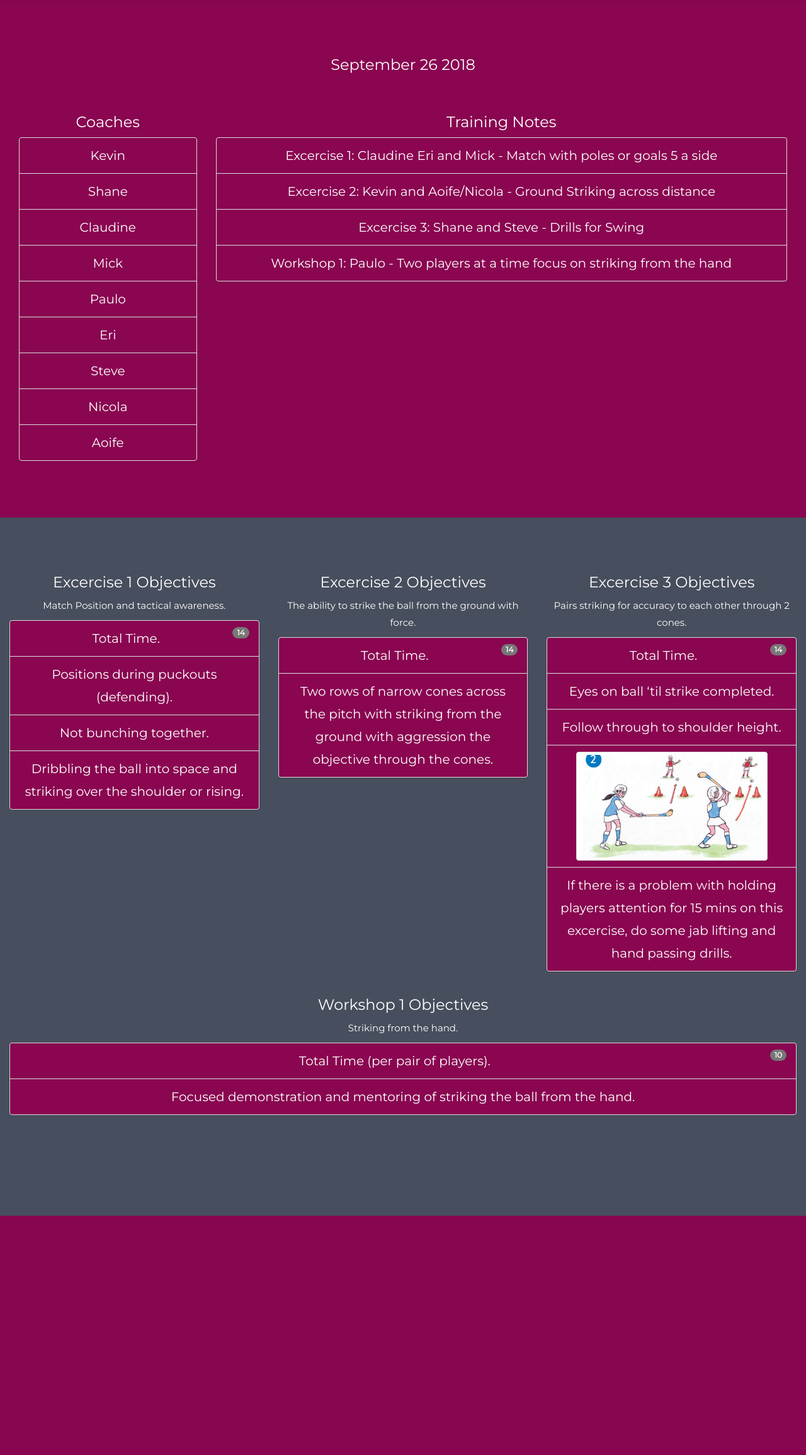
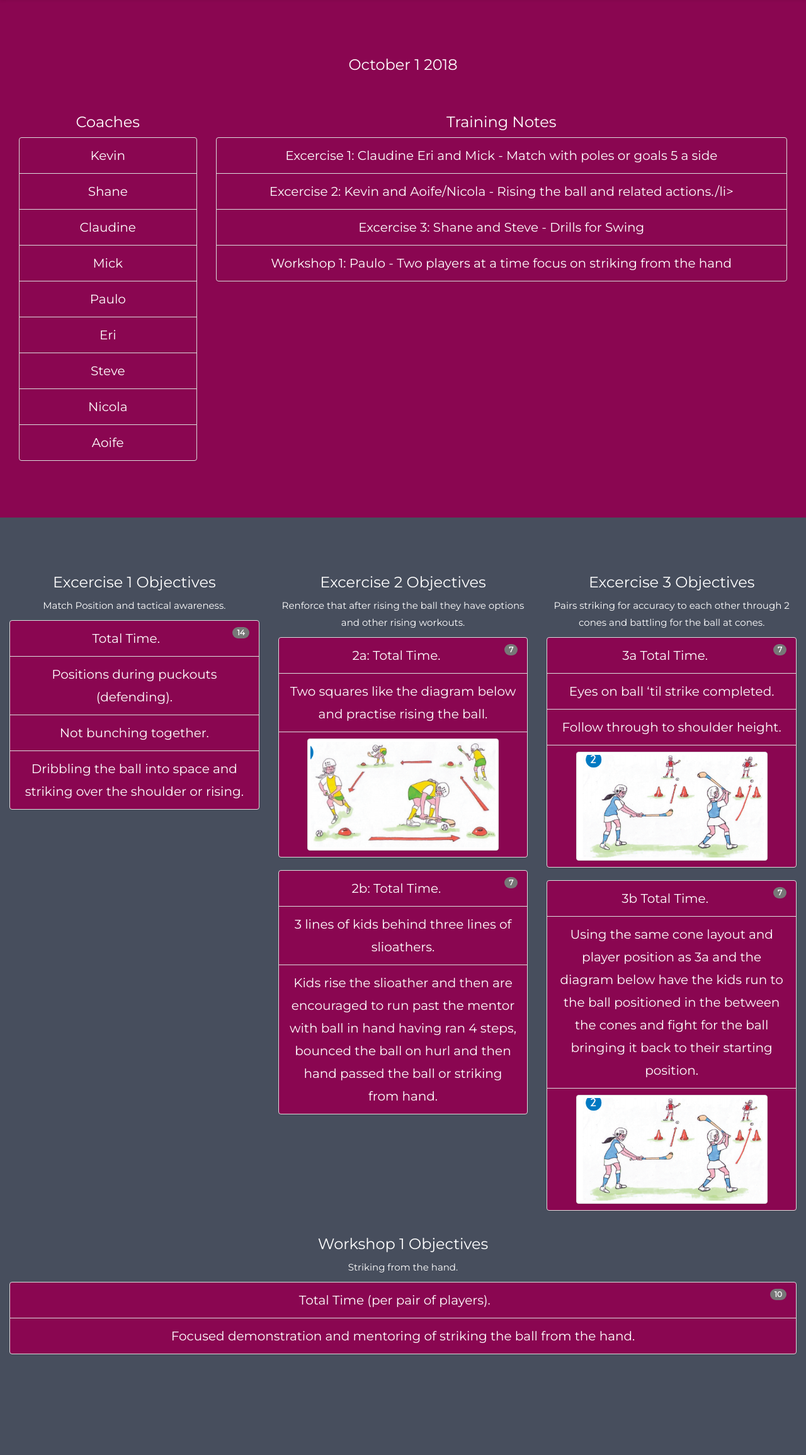
Before and after one commit to cormon1976/u8s, a Flask app: page /sample in a window 1280 px wide. Shown: the part 80-2391 px from the top of the page at 63% size. Before the commit the page ends 2011 px from the top, so only its background shows below. Run offline with Flask 2, Linux system fonts and the light colour scheme; some libraries are stand-ins or nearby versions.

Commit message:
added in notes for oct1

```diff
--- a/templates/base.html
+++ b/templates/base.html
@@ -1,9 +1,10 @@
 <!doctype html>
 <html lang="en" xmlns="http://www.w3.org/1999/html" xmlns="http://www.w3.org/1999/html">
+
 <head>
     <meta charset="UTF-8">
     <title>St Finians's Girls Under 8's Camogie Portal</title>
-        <link rel="stylesheet"  href="/static/css/style.css">
+    <link rel="stylesheet" href="/static/css/style.css">
     <link rel="stylesheet" href="https://maxcdn.bootstrapcdn.com/bootstrap/3.3.1/css/bootstrap.min.css">
     <link rel="stylesheet" href="https://maxcdn.bootstrapcdn.com/bootstrap/3.3.1/css/bootstrap-theme.min.css">
     <meta name="viewport" content="width=device-width, initial-scale=1">
@@ -23,7 +24,7 @@
                 line-height: 1.8;
                 color: #f5f6f7;
             }
-            p {font-size: 10px;}
+            p {font-size: 15px;}
             .margin {margin-bottom: 45px;}
             .bg-1 {
                 background-color: #8A0651; /* Green */
@@ -62,6 +63,10 @@
                 background-color: #8A0651; /* Green */
                 color: #ffffff;
             }
+
+            table, th, td {
+            text-align: center;
+                }
             </style>
 </head>
 
@@ -74,12 +79,12 @@
                 <span class="icon-bar"></span>
                 <span class="icon-bar"></span>
             </button>
-      <a class="navbar-brand" href="#">ST FINIAN U9 CAMOGIE PORTAL</a>
+            <a class="navbar-brand" href="/">ST FINIAN U9 CAMOGIE PORTAL</a>
         </div>
         <div class="collapse navbar-collapse" id="myNavbar">
             <ul class="nav navbar-nav navbar-right">
-        <li><a href="sample">TRAINING</a></li>
-        <li><a href="links">LINKS</a></li>
+                <li><a href="#training">TRAINING</a></li>
+                <li><a href="#links">LINKS</a></li>
                 <li><a href="#schedule">SCHEDULE</a></li>
             </ul>
         </div>
@@ -91,9 +96,10 @@
 {% endblock %}
 
 
- <script src ="http://code.jquery.com/jquery-2.1.3.min.js"></script>
+<script src="http://code.jquery.com/jquery-2.1.3.min.js"></script>
 <!-- Latest compiled and minified JavaScript -->
 <script src="https://maxcdn.bootstrapcdn.com/bootstrap/3.3.1/js/bootstrap.min.js"></script>
 
 </body>
+
 </html>
--- a/templates/training_plans/sample.html
+++ b/templates/training_plans/sample.html
@@ -4,6 +4,7 @@
 
 <!DOCTYPE html>
 <html lang="en">
+
 <head>
     <!-- Theme Made By www.w3schools.com - No Copyright -->
     <title>Bootstrap Theme Simply Me</title>
@@ -23,28 +24,44 @@
             line-height: 1.8;
             color: #f5f6f7;
         }
-  p {font-size: 15px;}
-  .margin {margin-bottom: 45px;}
+
+        p {
+            font-size: 15px;
+        }
+
+        .margin {
+            margin-bottom: 45px;
+        }
+
         .bg-1 {
-      background-color: #8A0651; /* Green */
+            background-color: #8A0651;
+            /* Green */
             color: #ffffff;
         }
+
         .bg-2 {
-      background-color: #474e5d; /* Dark Blue */
+            background-color: #474e5d;
+            /* Dark Blue */
             color: #ffffff;
         }
+
         .bg-3 {
-      background-color: #ffffff; /* White */
+            background-color: #ffffff;
+            /* White */
             color: #555555;
         }
+
         .bg-4 {
-      background-color: #2f2f2f; /* Black Gray */
+            background-color: #2f2f2f;
+            /* Black Gray */
             color: #fff;
         }
+
         .container-fluid {
             padding-top: 70px;
             padding-bottom: 70px;
         }
+
         .navbar {
             padding-top: 15px;
             padding-bottom: 15px;
@@ -54,22 +71,25 @@
             font-size: 12px;
             letter-spacing: 5px;
         }
-  .navbar-nav  li a:hover {
+
+        .navbar-nav li a:hover {
             color: #1abc9c !important;
         }
 
         .list-group-item {
-      background-color: #8A0651; /* Green */
+            background-color: #8A0651;
+            /* Green */
             color: #ffffff;
         }
     </style>
 </head>
+
 <body>
 
 
     <!-- First Container -->
     <div class="container-fluid bg-1 text-center">
-  <h3 class="margin">September 26 2018</h3>
+        <h3 class="margin">October 1  2018</h3>
         <div class="col-lg-3">
             <h3>Coaches</h3>
             <ul class="list-group">
@@ -87,10 +107,10 @@
         <div class="col-lg-9">
             <h3>Training Notes</h3>
             <ul class="list-group">
-                <li class="list-group-item">Excercise 1:  Claudine Eri and Mick - Match with poles or goals 5 a side</li>
-                <li class="list-group-item">Excercise 2:  Kevin and Aoife/Nicola - Ground Striking across distance</li>
-                <li class="list-group-item">Excercise 3:  Shane and Steve - Drills for Swing</li>
-                <li class="list-group-item">Workshop 1:   Paulo - Two players at a time focus on striking from the hand</li>
+                <li class="list-group-item">Excercise 1: Claudine Eri and Mick - Match with poles or goals 5 a side</li>
+                <li class="list-group-item">Excercise 2: Kevin and Aoife/Nicola - Rising the ball and related actions./li>
+                <li class="list-group-item">Excercise 3: Shane and Steve - Drills for Swing</li>
+                <li class="list-group-item">Workshop 1: Paulo - Two players at a time focus on striking from the hand</li>
             </ul>
         </div>
     </div>
@@ -124,28 +144,49 @@
 
             <div class="col-sm-4">
                 <h3>Excercise 2 Objectives</h3>
-            <p>The ability to strike the ball from the ground with force.</p>
+                <p>Renforce that after rising the ball they have options and other rising workouts.</p>
 
                 <ul class="list-group">
                     <li class="list-group-item justify-content-between">
-                    Total Time.
-                    <span class="badge badge-default badge-pill">14</span>
+                        2a: Total Time.
+                        <span class="badge badge-default badge-pill">7</span>
                     </li>
                     <li class="list-group-item justify-content-between">
-                    Two rows of narrow cones across the pitch with striking from the ground with aggression the objective through the cones.
+                        Two squares like the diagram below and practise rising the ball.
+                        <span class="badge badge-default badge-pill"></span>
+                    <li class="list-group-item justify-content-between">
+                        <img src="/static/img/rise_square.png" class="img-thumbnail" alt="Cinque Terre" width="304"
+                            height="236">
                         <span class="badge badge-default badge-pill"></span>
                     </li>
+                    </li>
+                    </li>
+                </ul>
+
+                <ul class="list-group">
+                    <li class="list-group-item justify-content-between">
+                        2b: Total Time.
+                        <span class="badge badge-default badge-pill">7</span>
+                    </li>
+                    <li class="list-group-item justify-content-between">
+                        3 lines of kids behind three lines of slioathers.
+                        <span class="badge badge-default badge-pill"></span>
+                    </li>
+                    <li class="list-group-item justify-content-between">
+                        Kids rise the slioather and then are encouraged to run past the mentor with ball in hand
+                        having ran 4 steps, bounced the ball on hurl and then hand passed the ball or striking from hand.
+                        <span class="badge badge-default badge-pill"></span>
                     </li>
                 </ul>
             </div>
 
             <div class="col-sm-4">
                 <h3>Excercise 3 Objectives</h3>
-                <p>Pairs striking for accuracy to each other through 2 cones.</p>
+                <p>Pairs striking for accuracy to each other through 2 cones and battling for the ball at cones.</p>
                 <ul class="list-group">
                     <li class="list-group-item justify-content-between">
-                        Total Time.
-                        <span class="badge badge-default badge-pill">14</span>
+                        3a Total Time.
+                        <span class="badge badge-default badge-pill">7</span>
                     </li>
                     <li class="list-group-item justify-content-between">
                         Eyes on ball ‘til strike completed.
@@ -156,16 +197,37 @@
                         <span class="badge badge-default badge-pill"></span>
                     </li>
                     <li class="list-group-item justify-content-between">
-                            <img src="/static/img/two-cones.png" class="img-thumbnail" alt="Cinque Terre" width="304" height="236">
+                        <img src="/static/img/two-cones.png" class="img-thumbnail" alt="Cinque Terre" width="304"
+                            height="236">
+                        <span class="badge badge-default badge-pill"></span>
+                    </li>
+                </ul>
+            </div>
+
+
+            <div class="col-sm-4">
+                    <ul class="list-group">
+                        <li class="list-group-item justify-content-between">
+                            3b Total Time.
+                            <span class="badge badge-default badge-pill">7</span>
+                        </li>
+                        <li class="list-group-item justify-content-between">
+                            Using the same cone layout and player position as 3a and the diagram below have the kids run to the ball positioned
+                            in the between the cones and fight for the ball bringing it back to their starting position.
                             <span class="badge badge-default badge-pill"></span>
                         </li>
                         <li class="list-group-item justify-content-between">
-                                If there is a problem with holding players attention for 15 mins on this excercise, do some jab lifting and hand passing drills.
+                            <img src="/static/img/two-cones.png" class="img-thumbnail" alt="Cinque Terre" width="304"
+                                height="236">
                             <span class="badge badge-default badge-pill"></span>
-                            </li>
                         </li>
                     </ul>
                 </div>
+
+
+
+
+
 
             <!-- Second Container -->
             <div class="container-fluid bg-2 text-center">
@@ -189,6 +251,7 @@
 
 
 </body>
+
 </html>
 
 
```
Also changed, not shown: templates/index.html (+64 -3 lines), static/img/rise_square.png (added). Lines whose indentation alone changed are shown as unchanged.
